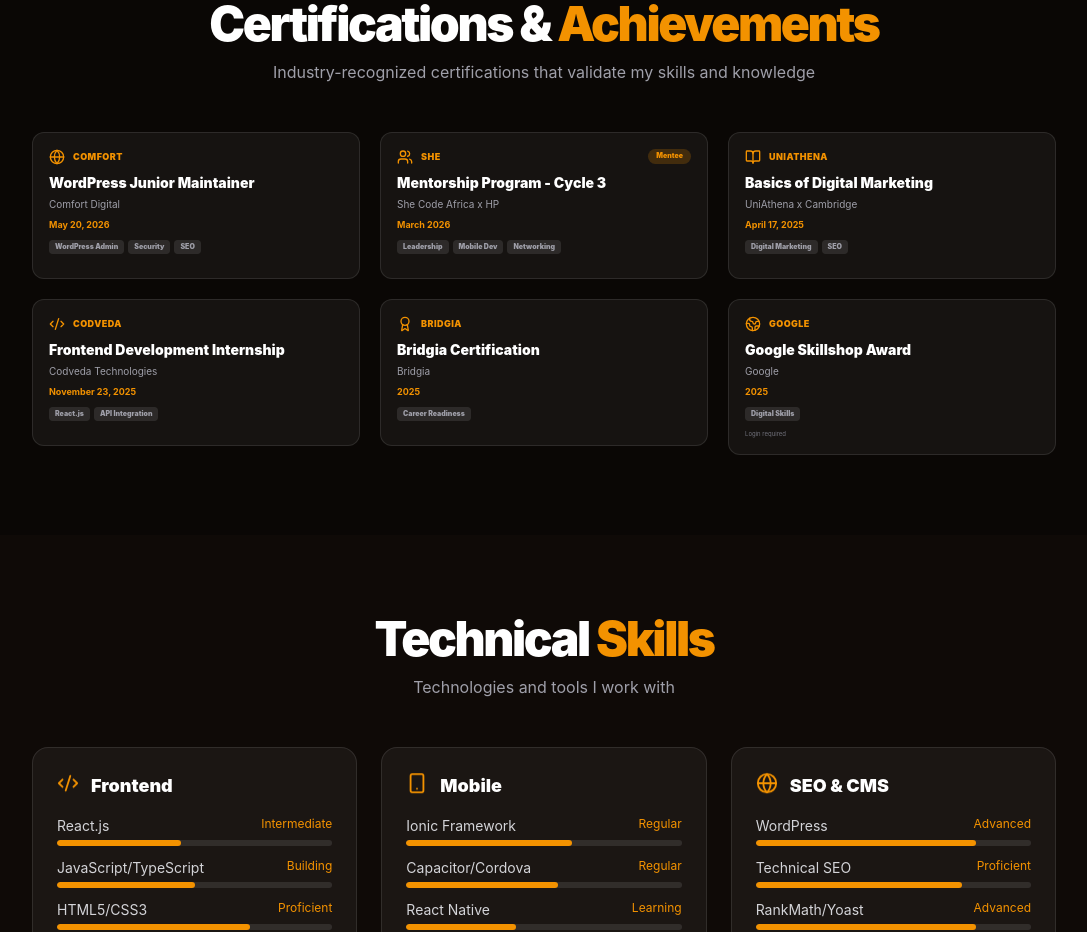
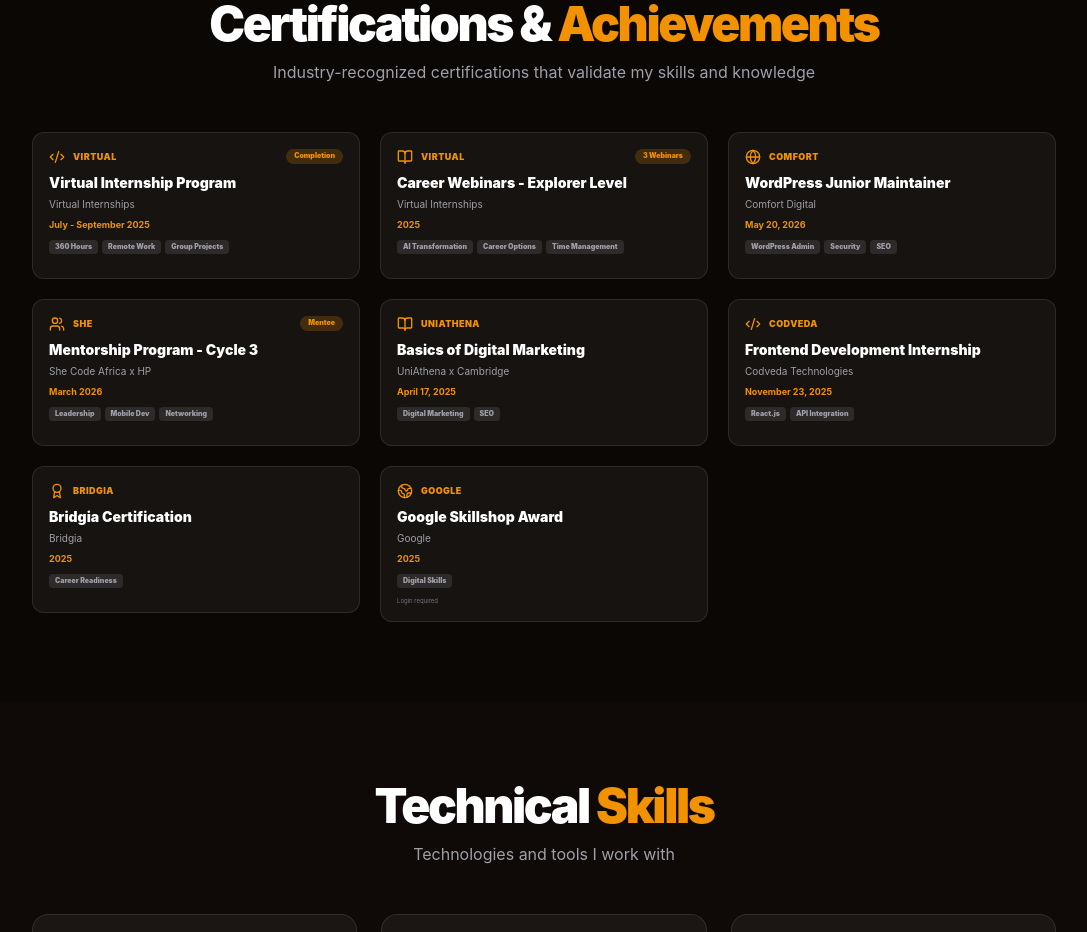
Before and after one commit to Readesign638/my-portfolio, a React (Vite) app: page / in a window 1280 px wide. Shown: the part 3140-4072 px from the top of the page, without its empty margins (96-1183 px from the left). Built offline with nearby package versions, Linux system fonts and the light colour scheme.

Commit message:
Update certifications section: add Virtual Internship Program and Career Webinars certificates

```diff
--- a/src/App.jsx
+++ b/src/App.jsx
@@ -344,16 +344,96 @@
     </div>
 
     <div className="grid md:grid-cols-2 lg:grid-cols-3 gap-5">
-              <div className="fade-in-scale delay-100 card-hover"><CertCard title="WordPress Junior Maintainer" issuer="Comfort Digital" date="May 20, 2026" skills={["WordPress Admin", "Security", "SEO"]} icon="wordpress" /></div>
-              <div className="fade-in-scale delay-150 card-hover"><CertCard title="Mentorship Program - Cycle 3" issuer="She Code Africa x HP" date="March 2026" skills={["Leadership", "Mobile Dev", "Networking"]} icon="users" badge="Mentee" /></div>
-              <div className="fade-in-scale delay-200 card-hover"><CertCard title="Basics of Digital Marketing" issuer="UniAthena x Cambridge" date="April 17, 2025" skills={["Digital Marketing", "SEO"]} icon="marketing" /></div>
-              <div className="fade-in-scale delay-250 card-hover"><CertCard title="Frontend Development Internship" issuer="Codveda Technologies" date="November 23, 2025" skills={["React.js", "API Integration"]} icon="code" /></div>
-              <div className="fade-in-scale delay-300 card-hover"><CertCard title="Bridgia Certification" issuer="Bridgia" date="2025" skills={["Career Readiness"]} icon="bridge" /></div>
-              <div className="fade-in-scale delay-350 card-hover"><CertCard title="Google Skillshop Award" issuer="Google" date="2025" skills={["Digital Skills"]} icon="google" note="Login required" /></div>
+
+      {/* NEW: Virtual Internship Program Certificate */}
+      <div className="fade-in-scale delay-100 card-hover">
+        <CertCard
+          title="Virtual Internship Program"
+          issuer="Virtual Internships"
+          date="July - September 2025"
+          skills={["360 Hours", "Remote Work", "Group Projects"]}
+          icon="code"
+          badge="Completion"
+        />
+      </div>
+
+      {/* NEW: Career Webinars Explorer Level */}
+      <div className="fade-in-scale delay-150 card-hover">
+        <CertCard
+          title="Career Webinars - Explorer Level"
+          issuer="Virtual Internships"
+          date="2025"
+          skills={["AI Transformation", "Career Options", "Time Management"]}
+          icon="marketing"
+          badge="3 Webinars"
+        />
+      </div>
+
+      <div className="fade-in-scale delay-200 card-hover">
+        <CertCard
+          title="WordPress Junior Maintainer"
+          issuer="Comfort Digital"
+          date="May 20, 2026"
+          skills={["WordPress Admin", "Security", "SEO"]}
+          icon="wordpress"
+        />
+      </div>
+
+      <div className="fade-in-scale delay-250 card-hover">
+        <CertCard
+          title="Mentorship Program - Cycle 3"
+          issuer="She Code Africa x HP"
+          date="March 2026"
+          skills={["Leadership", "Mobile Dev", "Networking"]}
+          icon="users"
+          badge="Mentee"
+        />
+      </div>
+
+      <div className="fade-in-scale delay-300 card-hover">
+        <CertCard
+          title="Basics of Digital Marketing"
+          issuer="UniAthena x Cambridge"
+          date="April 17, 2025"
+          skills={["Digital Marketing", "SEO"]}
+          icon="marketing"
+        />
+      </div>
+
+      <div className="fade-in-scale delay-350 card-hover">
+        <CertCard
+          title="Frontend Development Internship"
+          issuer="Codveda Technologies"
+          date="November 23, 2025"
+          skills={["React.js", "API Integration"]}
+          icon="code"
+        />
+      </div>
+
+      <div className="fade-in-scale delay-400 card-hover">
+        <CertCard
+          title="Bridgia Certification"
+          issuer="Bridgia"
+          date="2025"
+          skills={["Career Readiness"]}
+          icon="bridge"
+        />
+      </div>
+
+      <div className="fade-in-scale delay-450 card-hover">
+        <CertCard
+          title="Google Skillshop Award"
+          issuer="Google"
+          date="2025"
+          skills={["Digital Skills"]}
+          icon="google"
+          note="Login required"
+        />
+      </div>
+
     </div>
   </div>
 </section>
-
         {/* Skills Section */}
         <section id="skills-exp" className="py-16 md:py-20 px-5 md:px-[10%] reveal">
           <div className="text-center mb-10 md:mb-12">
```
Lines whose indentation alone changed are shown as unchanged.
